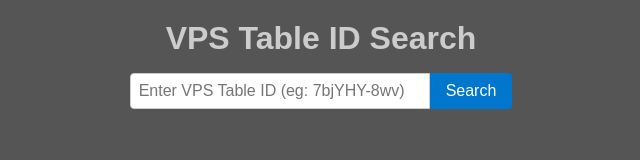
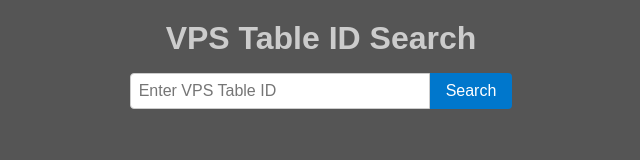
Before and after one commit to MoxAssault/MoxAssault.github.io, a plain HTML site: page index.html in a window 1280 px wide. Shown: the whole page, without its empty margins (319-959 px from the left). Drawn offline with Linux system fonts and the light colour scheme.

Commit message:
Update index.html

```diff
--- a/index.html
+++ b/index.html
@@ -12,7 +12,7 @@
       <input
         id="idInput"
         type="text"
-        placeholder="Enter VPS Table ID (eg: 7bjYHY-8wv)"
+        placeholder="Enter VPS Table ID"
       >
       <button id="searchBtn">Search</button>
     </div>
```
